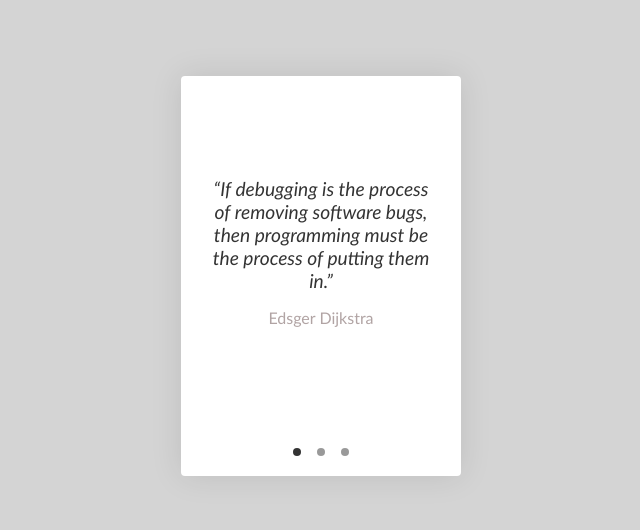
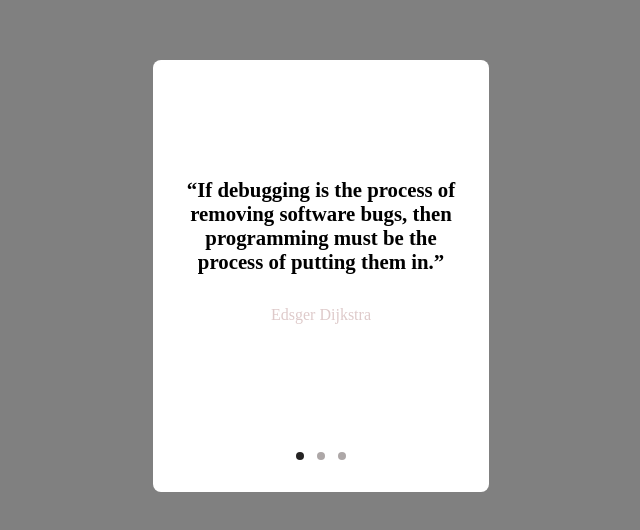
Before and after one commit to jakobmalmgren/Flexbox-Bootcamp, a plain HTML site: page 06_card-with-pager/index.html in a window 1280 px wide. Shown: the part 124-654 px from the top of the page, without its empty margins (319-959 px from the left). Drawn offline with Linux system fonts and the light colour scheme.

Commit message:
number 6

```diff
--- a/06_card-with-pager/css/style.css
+++ b/06_card-with-pager/css/style.css
@@ -1,56 +1,47 @@
+* {
+  margin: 0;
+}
 body {
-    margin: 0;
-    background: rgb(212, 212, 212);
-    height: 100vh;
-    display: flex;
-    flex-direction: column;
-    justify-content: center;
-    align-items: center;
-    font-family: 'Gill Sans', 'Gill Sans MT', Calibri, 'Trebuchet MS', sans-serif;
+  background-color: grey;
+  display: flex;
+  height: 100vh;
+  justify-content: center;
+  align-items: center;
+}
+.card {
+  background-color: white;
+  height: 27rem;
+  width: 21rem;
+  border: none;
+  border-radius: 0.5rem;
+  display: flex;
+  flex-direction: column;
+  align-items: center;
+  justify-content: end;
+}
+h1 {
+  text-align: center;
+  padding: 0rem 2rem;
+  font-size: 1.3rem;
+}
+p {
+  color: rgb(222, 202, 202);
+  margin-top: 2rem;
+}
+footer {
+  display: flex;
+  margin-top: 8rem;
+  width: 15%;
+  justify-content: space-between;
 }
 
-article.card {
-    width: 280px;
-    height: 400px;
-    background: #fff;
-    display: flex;
-    flex-direction: column;
-    border-radius: .25rem;
-    justify-content: center;
-    align-items: center;
-    box-shadow: 0 0 2rem rgba(0,0,0,.1);
-    color: rgba(59, 28, 28, 0.4);
+div {
+  background-color: rgb(173, 167, 167);
+  height: 0.5rem;
+  width: 0.5rem;
+  border-radius: 50%;
+  margin-bottom: 2rem;
 }
-
-.card h1 {
-    font-size: 1.2rem;
-    font-style: italic;
-    font-weight: 400;
-    margin-top: auto;
-    text-align: center;
-    padding: 0 1.6rem;
-    color: rgba(0,0,0,.8);
+.active {
+  background-color: rgb(37, 35, 35);
 }
-
-.card footer {
-    display: flex;
-    margin-top: auto;
-    width: 100%;
-    height: 3rem;
-    display: flex;
-    justify-content: center;
-    align-items: center;
-}
-
-.card footer a {
-    text-decoration: none;
-    width: .5rem;
-    height: .5rem;
-    background: rgba(0,0,0,.4);
-    margin: .5rem;
-    border-radius: 999rem;
-}
-
-.card footer a.active {
-    background: rgba(0,0,0,.8);
-}
--- a/06_card-with-pager/index.html
+++ b/06_card-with-pager/index.html
@@ -1,22 +1,24 @@
 <!DOCTYPE html>
 <html lang="en">
   <head>
-    <meta charset="UTF-8">
-    <meta name="viewport" content="width=device-width, initial-scale=1.0">
-    <meta http-equiv="X-UA-Compatible" content="ie=edge">
+    <meta charset="UTF-8" />
+    <meta name="viewport" content="width=device-width, initial-scale=1.0" />
+    <meta http-equiv="X-UA-Compatible" content="ie=edge" />
     <title>Flexbox excersice - Card with pager</title>
-    <link rel="stylesheet" href="css/style.css">
+    <link rel="stylesheet" href="css/style.css" />
   </head>
   <body>
     <article class="card">
-       <h1>“If debugging is the process of removing software bugs, then programming must be the process of putting them in.”</h1>
-       Edsger Dijkstra
+      <h1>
+        “If debugging is the process of removing software bugs, then programming
+        must be the process of putting them in.”
+      </h1>
+      <p>Edsger Dijkstra</p>
       <footer>
-           <a href="#" class="active"></a>
-           <a href="#"></a>
-           <a href="#"></a>
+        <div class="active"></div>
+        <div></div>
+        <div></div>
       </footer>
     </article>
-
   </body>
 </html>
```
Lines whose indentation alone changed are shown as unchanged.
